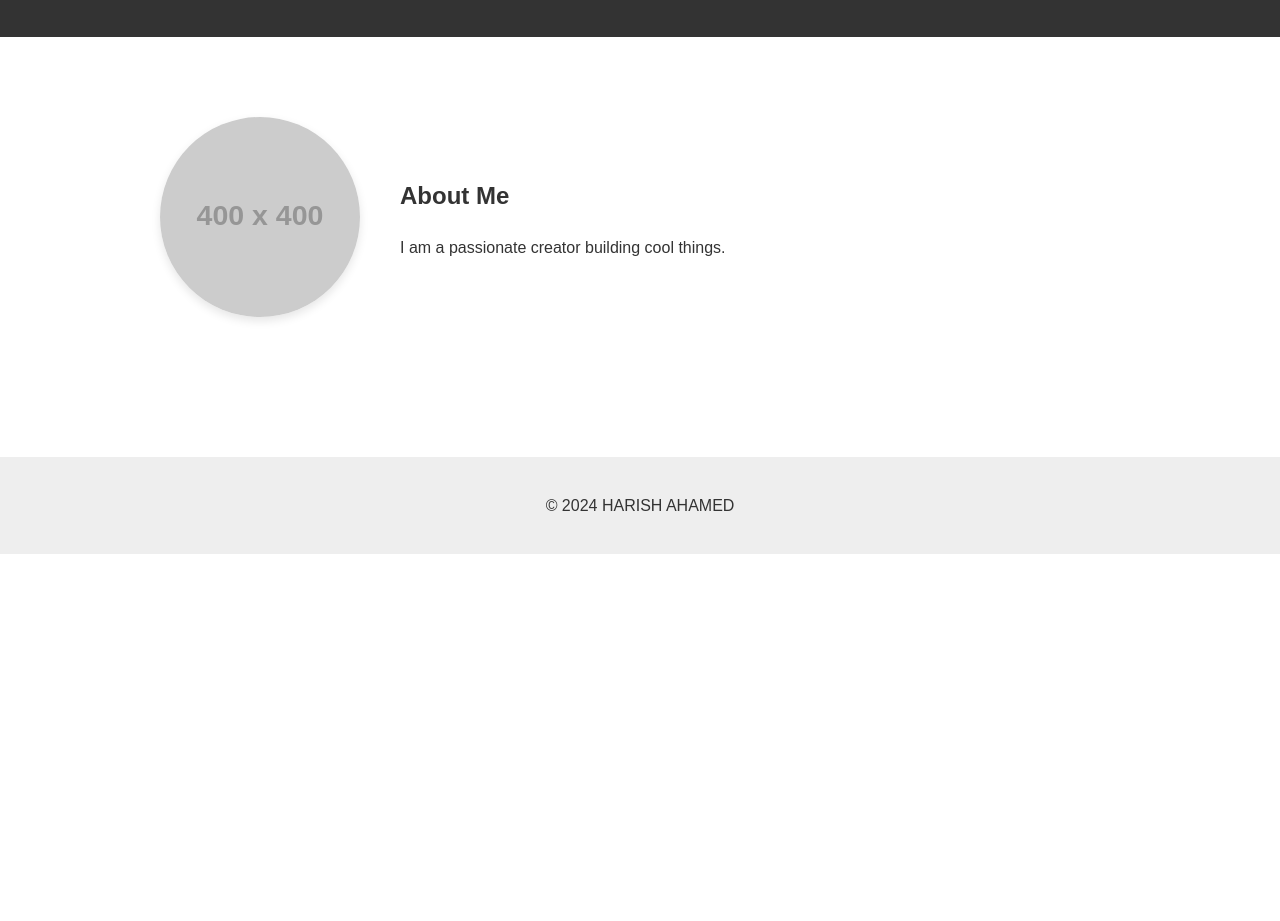
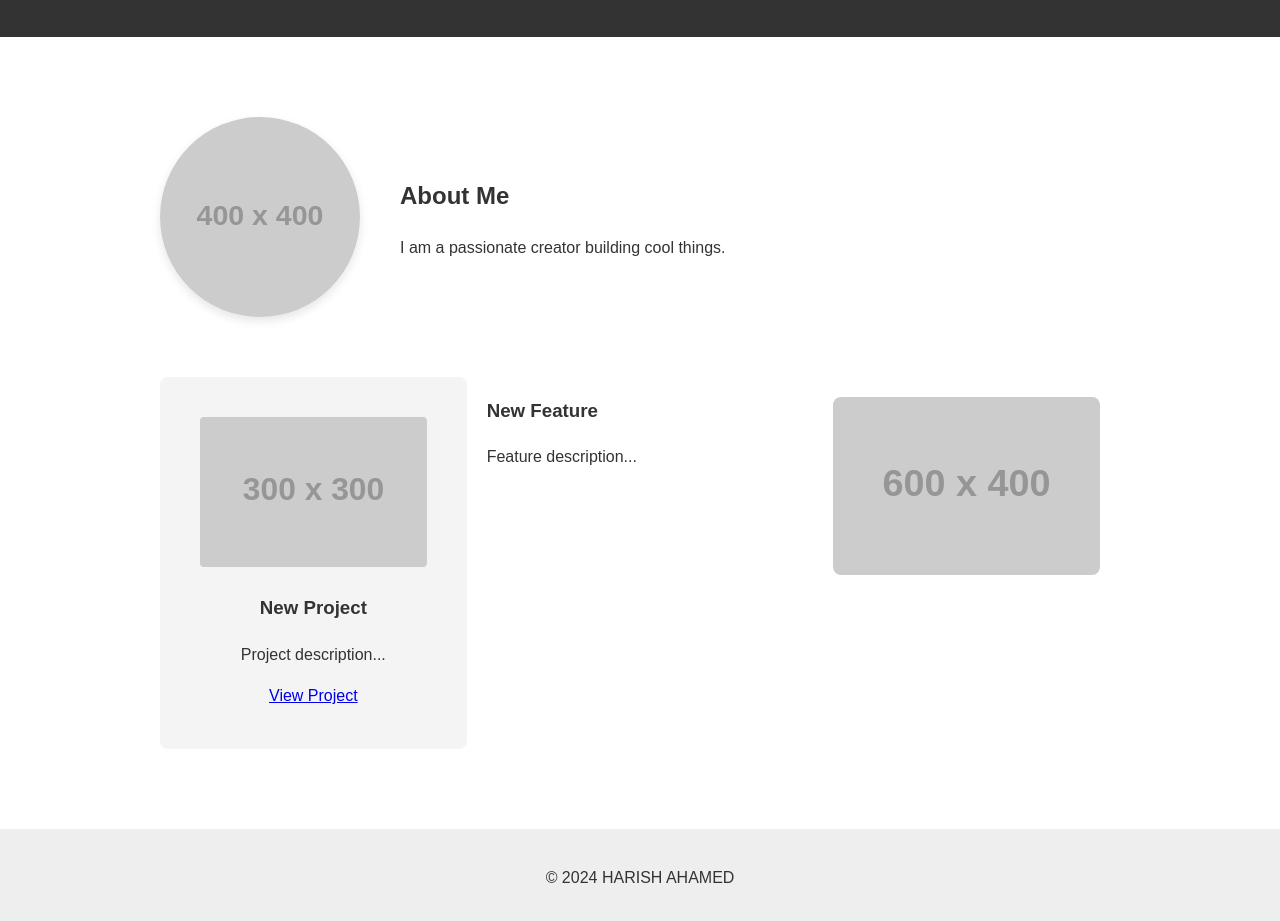
Before and after one commit to HARISH-AHAMED/my-portfolio, a plain HTML site: page index.html in a window 1280 px wide. Shown: the part 181-1102 px from the top of the page. Before the commit the page ends 800 px from the top, so only its background shows below. Drawn offline with Linux system fonts and the light colour scheme; placeholder pictures from the web are drawn by us.

Commit message:
Deploy from MiniSite Builder

```diff
--- a/index.html
+++ b/index.html
@@ -27,6 +27,16 @@
 
         <section class="portfolio-grid">
 
+                <div class="card">
+                    <img src="https://via.placeholder.com/300" alt="New Project" style="width:100%; height:150px; object-fit:cover; border-radius:4px;">
+                    <h3>New Project</h3>
+                    <p>Project description...</p>
+                    <a href="#" target="_blank">View Project</a>
+                </div>
+                <div class="feature">
+                    <h3>New Feature</h3>
+                    <p>Feature description...</p>
+                </div><div class="image-block" style="text-align: center; padding: 20px;"><img src="https://via.placeholder.com/600x400" alt="Placeholder" style="max-width: 100%; height: auto; border-radius: 8px;"></div>
         </section>
     </main>
 
```
